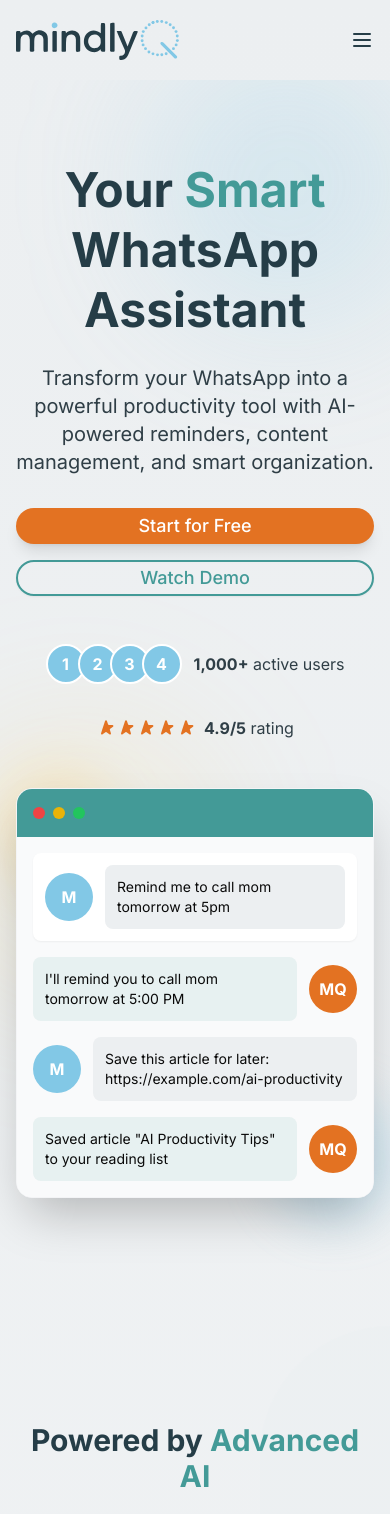
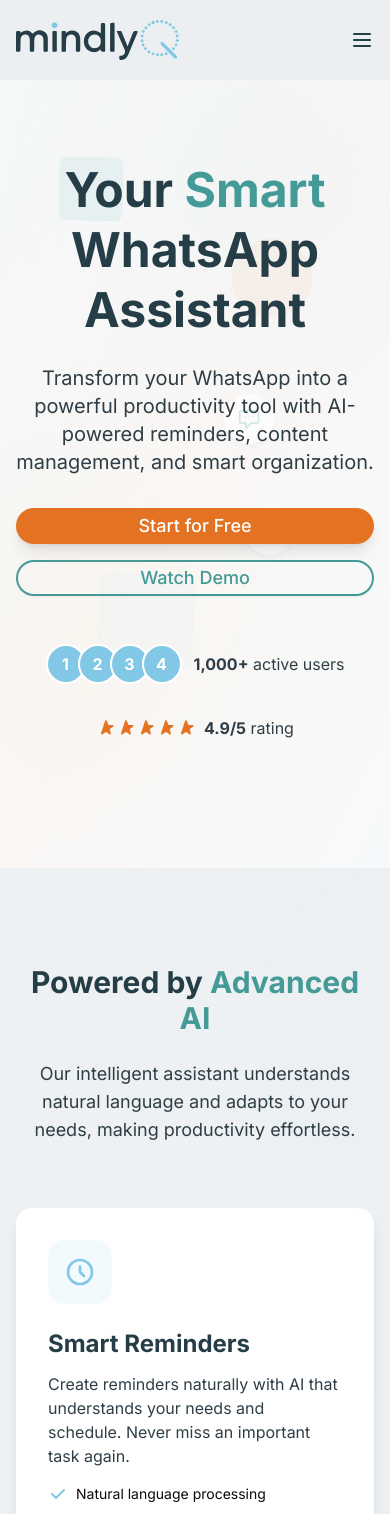
Before and after one commit to muneesraja/mindlyq-official, a Next.js app: page / in a window 390 px wide. Shown: the top 1514 px of the page. Built offline with nearby package versions, Linux system fonts and the light colour scheme.

Commit message:
Framer motion and other dependency issue resolved

```diff
--- a/components/hero-section.tsx
+++ b/components/hero-section.tsx
@@ -5,15 +5,44 @@
 export function HeroSection() {
   return (
     <section className="relative overflow-hidden pt-20 pb-32">
-      {/* Background Elements */}
+      {/* Background Elements - Visible on all screens */}
       <div className="absolute top-0 left-0 w-full h-full overflow-hidden z-0">
         <div className="absolute -top-10 -right-10 w-72 h-72 bg-accent-2/20 rounded-full blur-3xl"></div>
         <div className="absolute top-1/2 -left-20 w-80 h-80 bg-highlight-2/10 rounded-full blur-3xl"></div>
       </div>
 
+      {/* Mobile-only Abstract Background - Positioned behind content */}
+      <div className="lg:hidden absolute inset-0 z-0">
+        {/* Abstract Shapes - Mobile Background */}
+        <div className="absolute inset-0 bg-gradient-to-br from-accent-1/10 via-highlight-1/10 to-accent-2/10"></div>
+
+        {/* Floating Elements - Mobile Background */}
+        <div className="absolute top-[10%] left-[15%] w-16 h-16 bg-accent-1/30 rounded-lg rotate-12 animate-float"></div>
+        <div className="absolute top-[20%] right-[20%] w-20 h-20 bg-highlight-1/20 rounded-full animate-float-delay"></div>
+        <div className="absolute bottom-[25%] left-[25%] w-24 h-24 bg-accent-2/20 rounded-xl rotate-45 animate-float-slow"></div>
+
+        {/* WhatsApp-like Icons - Mobile Background */}
+        <div className="absolute top-[40%] right-[30%] w-12 h-12 bg-white/70 rounded-full shadow-md flex items-center justify-center animate-pulse-slow">
+          <svg className="w-6 h-6 text-accent-1" fill="none" stroke="currentColor" viewBox="0 0 24 24">
+            <path strokeLinecap="round" strokeLinejoin="round" strokeWidth={1.5} d="M8 10h.01M12 10h.01M16 10h.01M9 16H5a2 2 0 01-2-2V6a2 2 0 012-2h14a2 2 0 012 2v8a2 2 0 01-2 2h-5l-5 5v-5z" />
+          </svg>
+        </div>
+
+        {/* Additional Mobile Icons */}
+        <div className="absolute bottom-[40%] right-[25%] w-12 h-12 bg-white/70 rounded-full shadow-md flex items-center justify-center animate-pulse">
+          <svg className="w-6 h-6 text-highlight-1" fill="none" stroke="currentColor" viewBox="0 0 24 24">
+            <path strokeLinecap="round" strokeLinejoin="round" strokeWidth={1.5} d="M12 8v4l3 3m6-3a9 9 0 11-18 0 9 9 0 0118 0z" />
+          </svg>
+        </div>
+
+        {/* Semi-transparent overlay to improve text readability on mobile */}
+        <div className="absolute inset-0 bg-white/70"></div>
+      </div>
+
       <div className="container mx-auto px-4 relative z-10">
         <div className="flex flex-col lg:flex-row items-center gap-12">
-          <div className="lg:w-1/2 text-center lg:text-left">
+          {/* Hero Content - Left Side */}
+          <div className="lg:w-1/2 text-center lg:text-left relative z-10 lg:z-auto">
             <h1 className="text-5xl md:text-6xl font-bold text-primary mb-6 leading-tight">
               Your <span className="text-accent-1">Smart</span> WhatsApp Assistant
             </h1>
@@ -66,60 +95,40 @@
             </div>
           </div>
 
-          <div className="lg:w-1/2 relative">
-            <div className="relative z-10 bg-white rounded-2xl shadow-2xl overflow-hidden border border-gray-100">
-              <div className="bg-accent-1 h-12 flex items-center px-4">
-                <div className="flex space-x-2">
-                  <div className="w-3 h-3 rounded-full bg-red-500"></div>
-                  <div className="w-3 h-3 rounded-full bg-yellow-500"></div>
-                  <div className="w-3 h-3 rounded-full bg-green-500"></div>
-                </div>
-              </div>
-              <div className="p-4 bg-gray-50">
-                <div className="flex items-center bg-white rounded-lg p-3 shadow-sm">
-                  <div className="w-12 h-12 rounded-full bg-accent-2 flex items-center justify-center text-white font-bold mr-3">
-                    M
-                  </div>
-                  <div className="flex-1">
-                    <div className="bg-neutral-1 rounded-lg p-3 max-w-xs">
-                      <p className="text-sm">Remind me to call mom tomorrow at 5pm</p>
-                    </div>
-                  </div>
-                </div>
+          {/* Creative Abstract Background Design - Right Side (Desktop Only) */}
+          <div className="lg:w-1/2 relative hidden lg:block">
+            {/* Abstract Shapes */}
+            <div className="absolute inset-0 bg-gradient-to-br from-accent-1/20 via-highlight-1/20 to-accent-2/20"></div>
 
-                <div className="flex items-center justify-end mt-4">
-                  <div className="flex-1 flex justify-end">
-                    <div className="bg-accent-1/10 rounded-lg p-3 max-w-xs">
-                      <p className="text-sm"> I'll remind you to call mom tomorrow at 5:00 PM</p>
-                    </div>
-                  </div>
-                  <div className="w-12 h-12 rounded-full bg-highlight-1 flex items-center justify-center text-white font-bold ml-3">
-                    MQ
-                  </div>
-                </div>
+            {/* Floating Elements */}
+            <div className="absolute top-[10%] left-[15%] w-16 h-16 bg-accent-1/40 rounded-lg rotate-12 animate-float"></div>
+            <div className="absolute top-[20%] right-[20%] w-20 h-20 bg-highlight-1/30 rounded-full animate-float-delay"></div>
+            <div className="absolute bottom-[15%] left-[25%] w-24 h-24 bg-accent-2/30 rounded-xl rotate-45 animate-float-slow"></div>
 
-                <div className="flex items-center mt-4">
-                  <div className="w-12 h-12 rounded-full bg-accent-2 flex items-center justify-center text-white font-bold mr-3">
-                    M
-                  </div>
-                  <div className="flex-1">
-                    <div className="bg-neutral-1 rounded-lg p-3 max-w-xs">
-                      <p className="text-sm">Save this article for later: https://example.com/ai-productivity</p>
-                    </div>
-                  </div>
-                </div>
+            <div className="absolute bottom-[30%] left-[20%] w-14 h-14 bg-white rounded-full shadow-lg flex items-center justify-center animate-pulse">
+              <svg className="w-8 h-8 text-highlight-1" fill="none" stroke="currentColor" viewBox="0 0 24 24">
+                <path strokeLinecap="round" strokeLinejoin="round" strokeWidth={1.5} d="M12 8v4l3 3m6-3a9 9 0 11-18 0 9 9 0 0118 0z" />
+              </svg>
+            </div>
 
-                <div className="flex items-center justify-end mt-4">
-                  <div className="flex-1 flex justify-end">
-                    <div className="bg-accent-1/10 rounded-lg p-3 max-w-xs">
-                      <p className="text-sm"> Saved article "AI Productivity Tips" to your reading list</p>
-                    </div>
-                  </div>
-                  <div className="w-12 h-12 rounded-full bg-highlight-1 flex items-center justify-center text-white font-bold ml-3">
-                    MQ
-                  </div>
-                </div>
-              </div>
+            <div className="absolute top-[60%] right-[15%] w-14 h-14 bg-white rounded-full shadow-lg flex items-center justify-center animate-pulse-fast">
+              <svg className="w-8 h-8 text-accent-2" fill="none" stroke="currentColor" viewBox="0 0 24 24">
+                <path strokeLinecap="round" strokeLinejoin="round" strokeWidth={1.5} d="M9 5H7a2 2 0 00-2 2v12a2 2 0 002 2h10a2 2 0 002-2V7a2 2 0 00-2-2h-2M9 5a2 2 0 002 2h2a2 2 0 002-2M9 5a2 2 0 012-2h2a2 2 0 012 2" />
+              </svg>
+            </div>
+
+            {/* Connection Lines */}
+            <svg className="absolute inset-0 w-full h-full" xmlns="http://www.w3.org/2000/svg">
+              <line x1="25%" y1="40%" x2="45%" y2="65%" stroke="rgba(100, 100, 255, 0.2)" strokeWidth="2" strokeDasharray="5,5" />
+              <line x1="75%" y1="35%" x2="55%" y2="65%" stroke="rgba(100, 100, 255, 0.2)" strokeWidth="2" strokeDasharray="5,5" />
+              <line x1="30%" y1="70%" x2="70%" y2="25%" stroke="rgba(100, 100, 255, 0.1)" strokeWidth="2" strokeDasharray="5,5" />
+            </svg>
+
+            {/* WhatsApp Logo - Visible on both mobile and desktop */}
+            <div className="absolute top-1/2 left-1/2 transform -translate-x-1/2 -translate-y-1/2 w-20 h-20 bg-white rounded-full shadow-xl flex items-center justify-center z-20">
+              <svg className="w-12 h-12 text-accent-1" viewBox="0 0 24 24" fill="currentColor">
+                <path d="M17.472 14.382c-.297-.149-1.758-.867-2.03-.967-.273-.099-.471-.148-.67.15-.197.297-.767.966-.94 1.164-.173.199-.347.223-.644.075-.297-.15-1.255-.463-2.39-1.475-.883-.788-1.48-1.761-1.653-2.059-.173-.297-.018-.458.13-.606.134-.133.298-.347.446-.52.149-.174.198-.298.298-.497.099-.198.05-.371-.025-.52-.075-.149-.669-1.612-.916-2.207-.242-.579-.487-.5-.669-.51-.173-.008-.371-.01-.57-.01-.198 0-.52.074-.792.372-.272.297-1.04 1.016-1.04 2.479 0 1.462 1.065 2.875 1.213 3.074.149.198 2.096 3.2 5.077 4.487.709.306 1.262.489 1.694.625.712.227 1.36.195 1.871.118.571-.085 1.758-.719 2.006-1.413.248-.694.248-1.289.173-1.413-.074-.124-.272-.198-.57-.347m-5.421 7.403h-.004a9.87 9.87 0 01-5.031-1.378l-.361-.214-3.741.982.998-3.648-.235-.374a9.86 9.86 0 01-1.51-5.26c.001-5.45 4.436-9.884 9.888-9.884 2.64 0 5.122 1.03 6.988 2.898a9.825 9.825 0 012.893 6.994c-.003 5.45-4.437 9.884-9.885 9.884m8.413-18.297A11.815 11.815 0 0012.05 0C5.495 0 .16 5.335.157 11.892c0 2.096.547 4.142 1.588 5.945L.057 24l6.305-1.654a11.882 11.882 0 005.683 1.448h.005c6.554 0 11.89-5.335 11.893-11.893a11.821 11.821 0 00-3.48-8.413z" />
+              </svg>
             </div>
 
             {/* Decorative elements */}
@@ -128,6 +137,52 @@
           </div>
         </div>
       </div>
+
+      {/* Add animation keyframes */}
+      <style jsx global>{`
+        @keyframes float {
+          0%, 100% { transform: translateY(0) rotate(0); }
+          50% { transform: translateY(-15px) rotate(5deg); }
+        }
+        @keyframes float-delay {
+          0%, 100% { transform: translateY(0) rotate(0); }
+          50% { transform: translateY(-20px) rotate(-5deg); }
+        }
+        @keyframes float-slow {
+          0%, 100% { transform: translateY(0) rotate(0); }
+          50% { transform: translateY(-10px) rotate(10deg); }
+        }
+        @keyframes pulse {
+          0%, 100% { transform: scale(1); opacity: 1; }
+          50% { transform: scale(1.1); opacity: 0.8; }
+        }
+        @keyframes pulse-slow {
+          0%, 100% { transform: scale(1); opacity: 1; }
+          50% { transform: scale(1.05); opacity: 0.9; }
+        }
+        @keyframes pulse-fast {
+          0%, 100% { transform: scale(1); opacity: 1; }
+          50% { transform: scale(1.15); opacity: 0.7; }
+        }
+        .animate-float {
+          animation: float 6s ease-in-out infinite;
+        }
+        .animate-float-delay {
+          animation: float-delay 7s ease-in-out infinite;
+        }
+        .animate-float-slow {
+          animation: float-slow 8s ease-in-out infinite;
+        }
+        .animate-pulse {
+          animation: pulse 4s ease-in-out infinite;
+        }
+        .animate-pulse-slow {
+          animation: pulse-slow 5s ease-in-out infinite;
+        }
+        .animate-pulse-fast {
+          animation: pulse-fast 3s ease-in-out infinite;
+        }
+      `}</style>
     </section>
   );
 }
--- a/package.json
+++ b/package.json
@@ -54,6 +54,7 @@
     "eslint-config-next": "13.5.1",
     "firebase": "^11.1.0",
     "firebase-admin": "^13.0.2",
+    "framer-motion": "^12.3.0",
     "https-browserify": "^1.0.0",
     "input-otp": "^1.2.4",
     "lucide-react": "^0.446.0",
@@ -68,6 +69,7 @@
     "react-day-picker": "^8.10.1",
     "react-dom": "18.2.0",
     "react-hook-form": "^7.53.0",
+    "react-icons": "^5.5.0",
     "react-resizable-panels": "^2.1.3",
     "recharts": "^2.12.7",
     "sonner": "^1.5.0",
```
Also changed, not shown: 2 other files (tests, documents, lock files or other folders).
